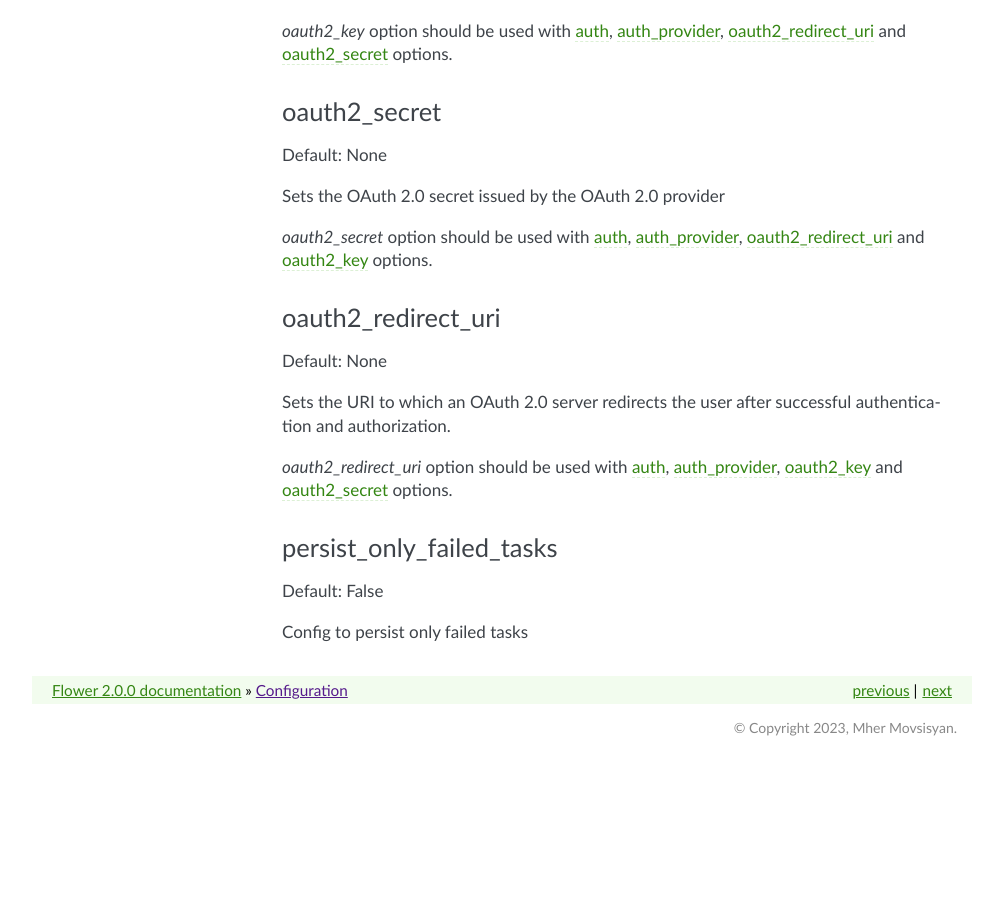
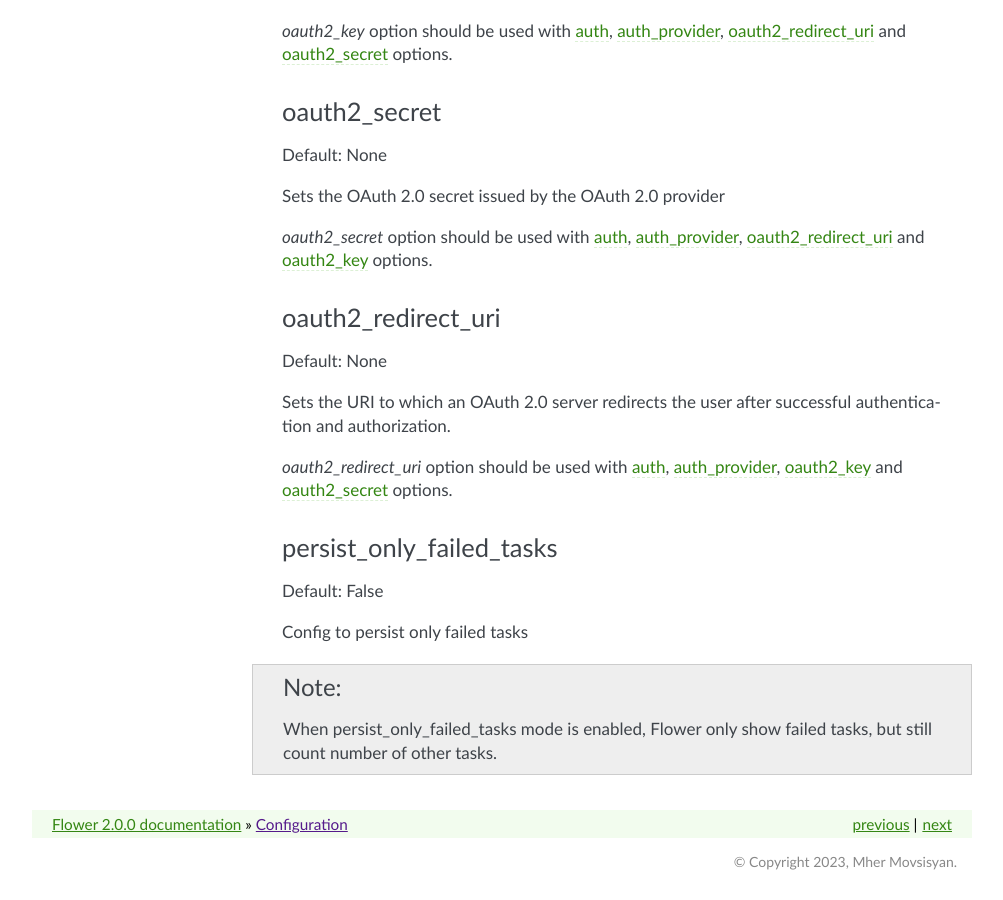
Before and after one commit to mher/flower, a Sphinx documentation site: the page built from docs/config.rst, in a window 1280 px wide and 900 px high, scrolled down 11121 px. Shown: the whole window, without its empty margins (138-1141 px from the left). Built offline with Sphinx 7.4.7, drawn with Linux system fonts in a browser that asks for light colours; pages that are not in the unit, such as notebooks, are missing from menus; before the commit the page ends 11887 px from its top, so only the background shows below that.

Commit message:
update docs

```diff
--- a/docs/config.rst
+++ b/docs/config.rst
@@ -541,9 +541,13 @@ Sets the URI to which an OAuth 2.0 server redirects the user after successful au
 
 `oauth2_redirect_uri` option should be used with :ref:`auth`, :ref:`auth_provider`, :ref:`oauth2_key` and :ref:`oauth2_secret` options.
 
+.. _persist_only_failed_tasks:
+
 persist_only_failed_tasks
 ~~~~~~~~~~~~~~~~~~~
 
 Default: False
 
 Config to persist only failed tasks
+
+.. Note:: When persist_only_failed_tasks mode is enabled, Flower only show failed tasks, but still count number of other tasks.
```
